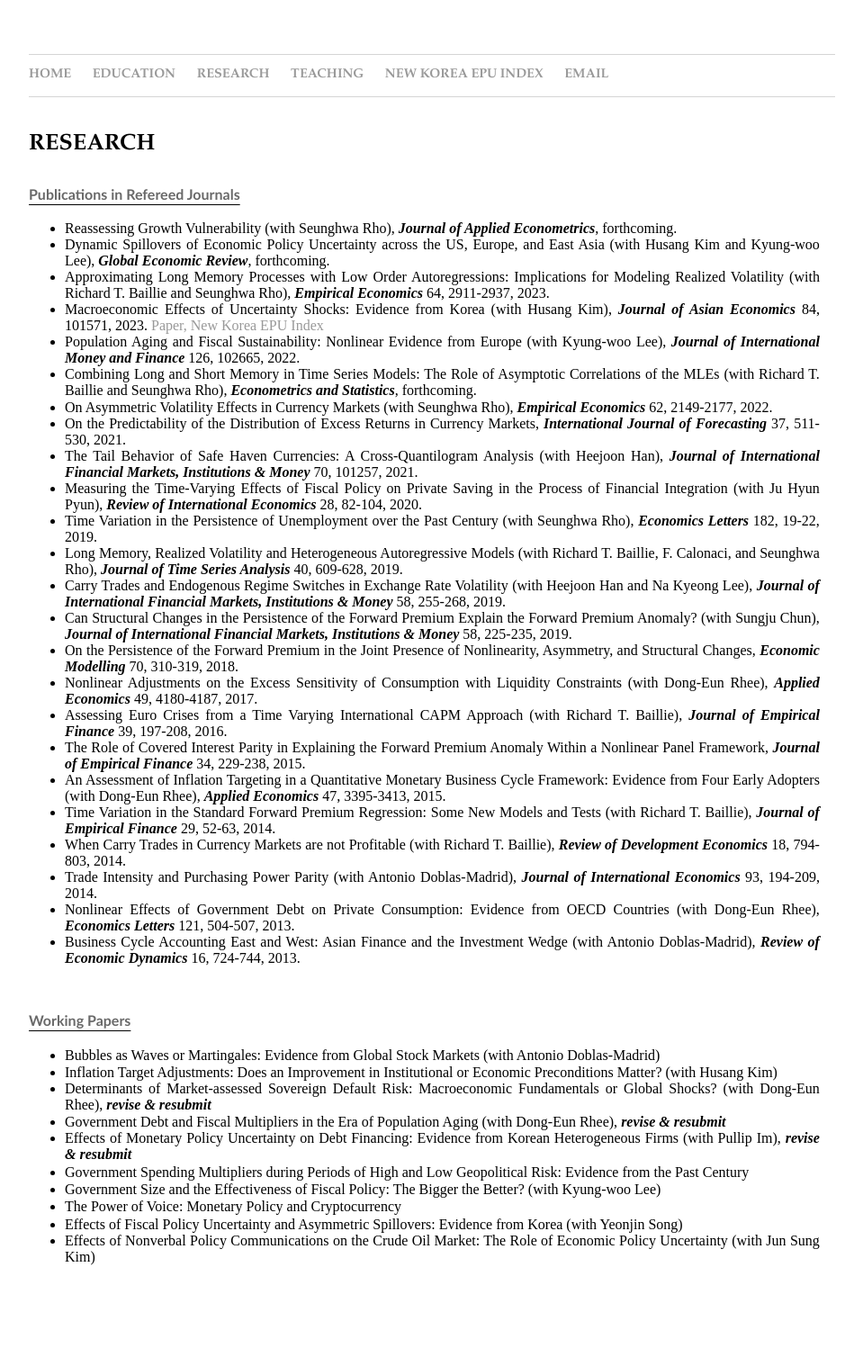
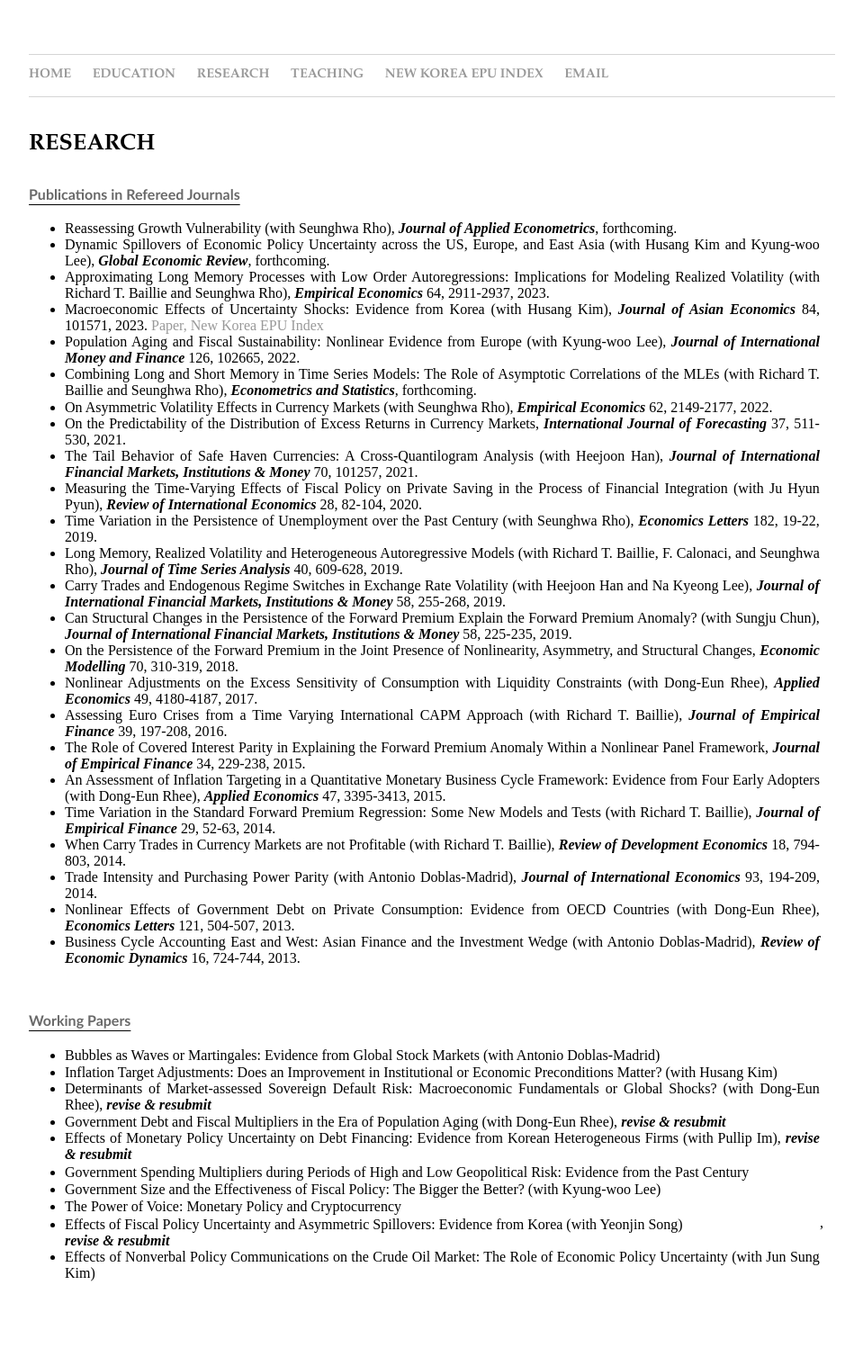
Before and after one commit to dooyeoncho/dooyeoncho.github.io, a Jekyll site: the page built from pages/research.html, in a window 1280 px wide. Shown: the whole page at 90% size, without its empty margins (160-1119 px from the left). Built offline with Jekyll 4.4.1, drawn with Linux system fonts in a browser that asks for light colours.

Commit message:
Update research.html

```diff
--- a/pages/research.html
+++ b/pages/research.html
@@ -62,7 +62,7 @@ span {
 		<span><li>Government Spending Multipliers during Periods of High and Low Geopolitical Risk: Evidence from the Past Century</li></span>
 		<span><li>Government Size and the Effectiveness of Fiscal Policy: The Bigger the Better? (with Kyung-woo Lee)</li></span>
 		<span><li>The Power of Voice: Monetary Policy and Cryptocurrency</li></span>
-		<span><li>Effects of Fiscal Policy Uncertainty and Asymmetric Spillovers: Evidence from Korea (with Yeonjin Song)</li></span>
+		<span><li>Effects of Fiscal Policy Uncertainty and Asymmetric Spillovers: Evidence from Korea (with Yeonjin Song)</li></span>, <em property="italic"><b>revise & resubmit</b></em></li></span>
 		<span><li>Effects of Nonverbal Policy Communications on the Crude Oil Market: The Role of Economic Policy Uncertainty (with Jun Sung Kim)</li></span>
 	</ul>
 </div>&nbsp;&nbsp;&nbsp;&nbsp;&nbsp;&nbsp;
```
